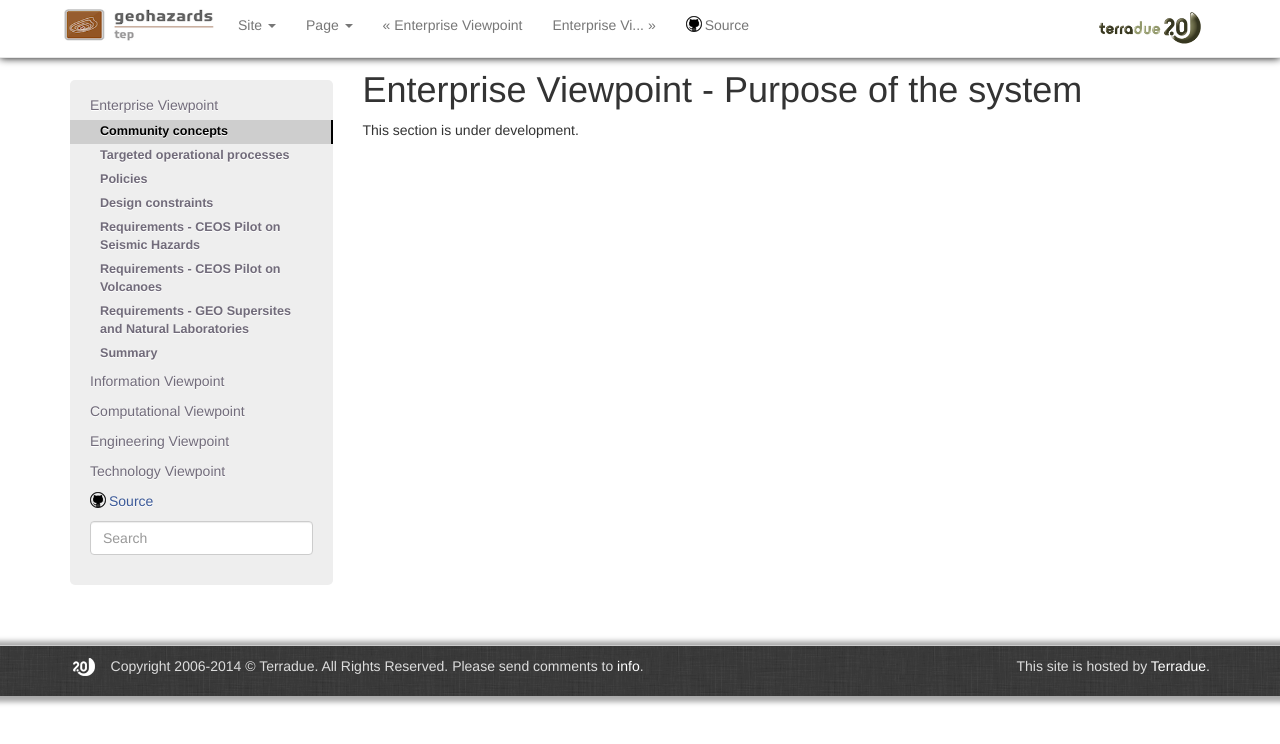
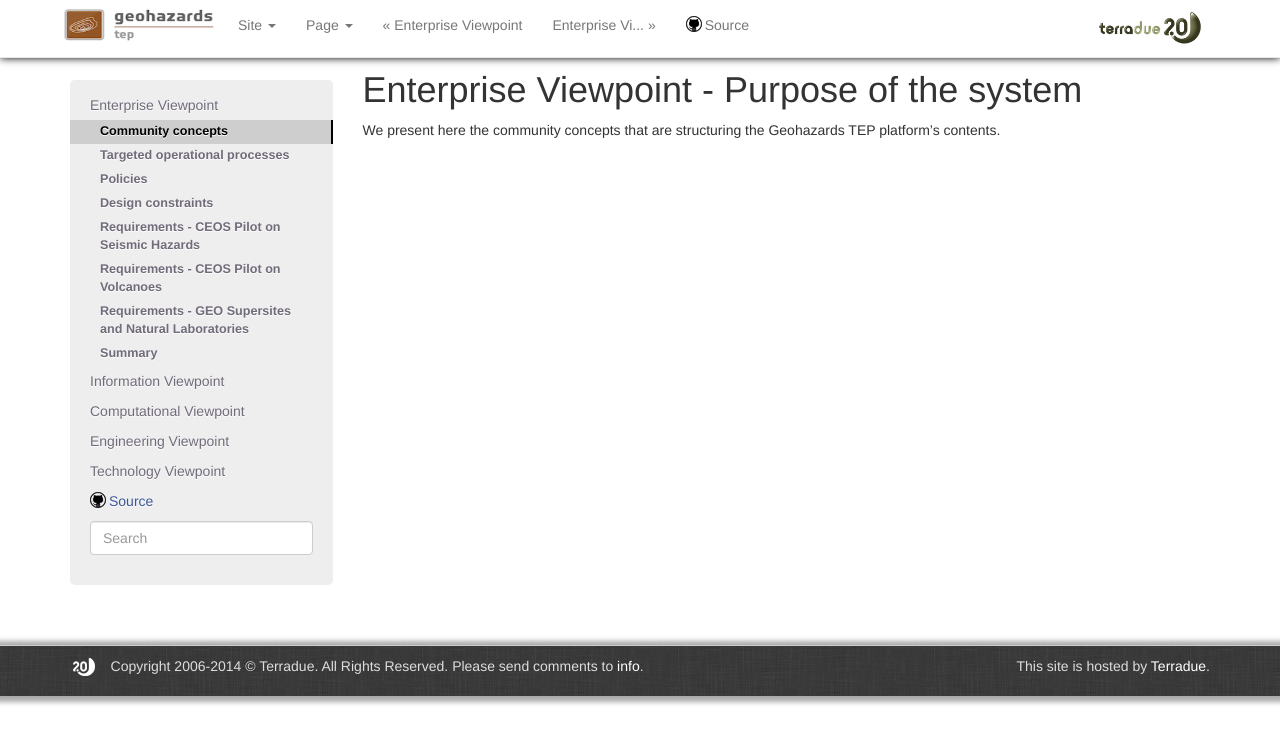
Before and after one commit to Terradue/doc-tep-geohazards-arch, a Sphinx documentation site: the page built from source/enterprise/purpose.rst, in a window 1280 px wide. Shown: the top 744 px of the page. Built offline with Sphinx 7.4.7, drawn with Linux system fonts in a browser that asks for light colours.

Commit message:
Update purpose.rst

```diff
--- a/source/enterprise/purpose.rst
+++ b/source/enterprise/purpose.rst
@@ -1,4 +1,4 @@
 Enterprise Viewpoint - Purpose of the system
 ############################################
 
-This section is under development.
+We present here the community concepts that are structuring the Geohazards TEP platform's contents.
```
